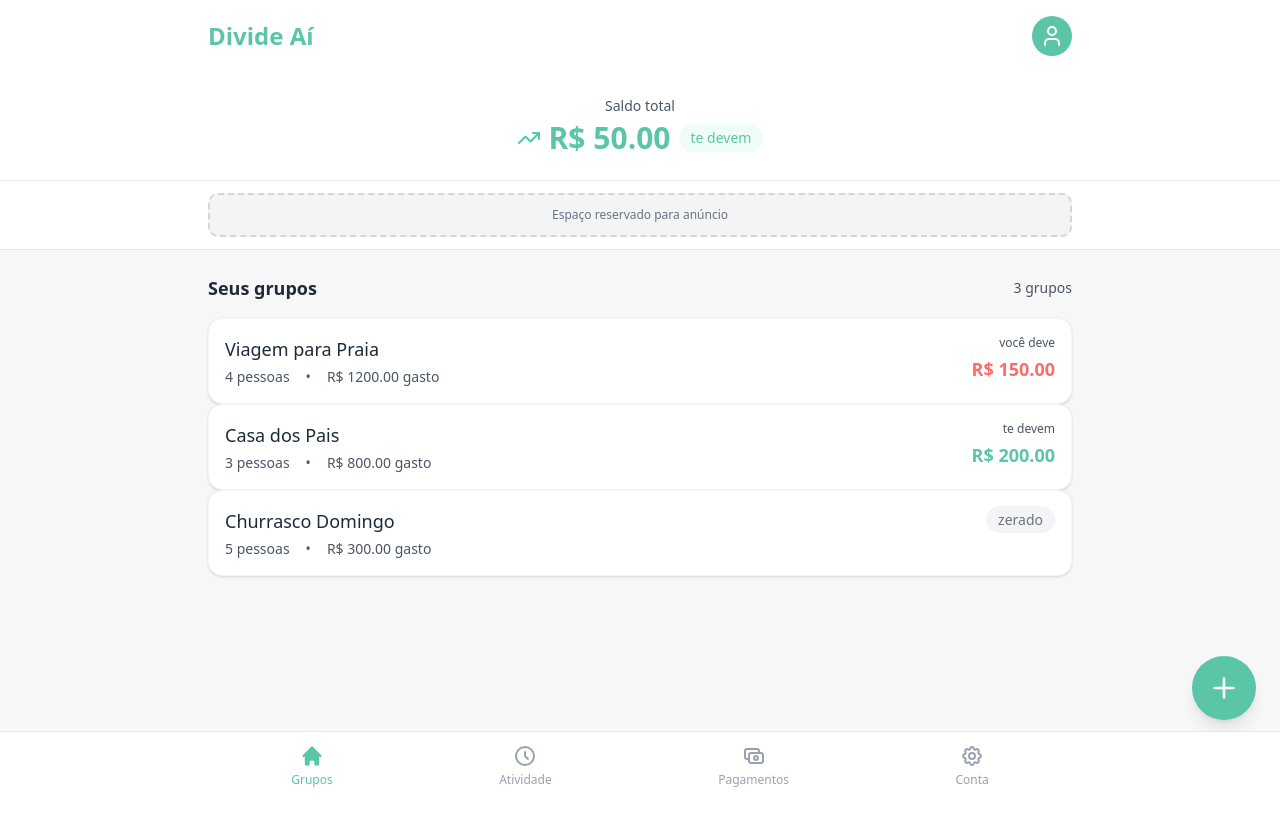
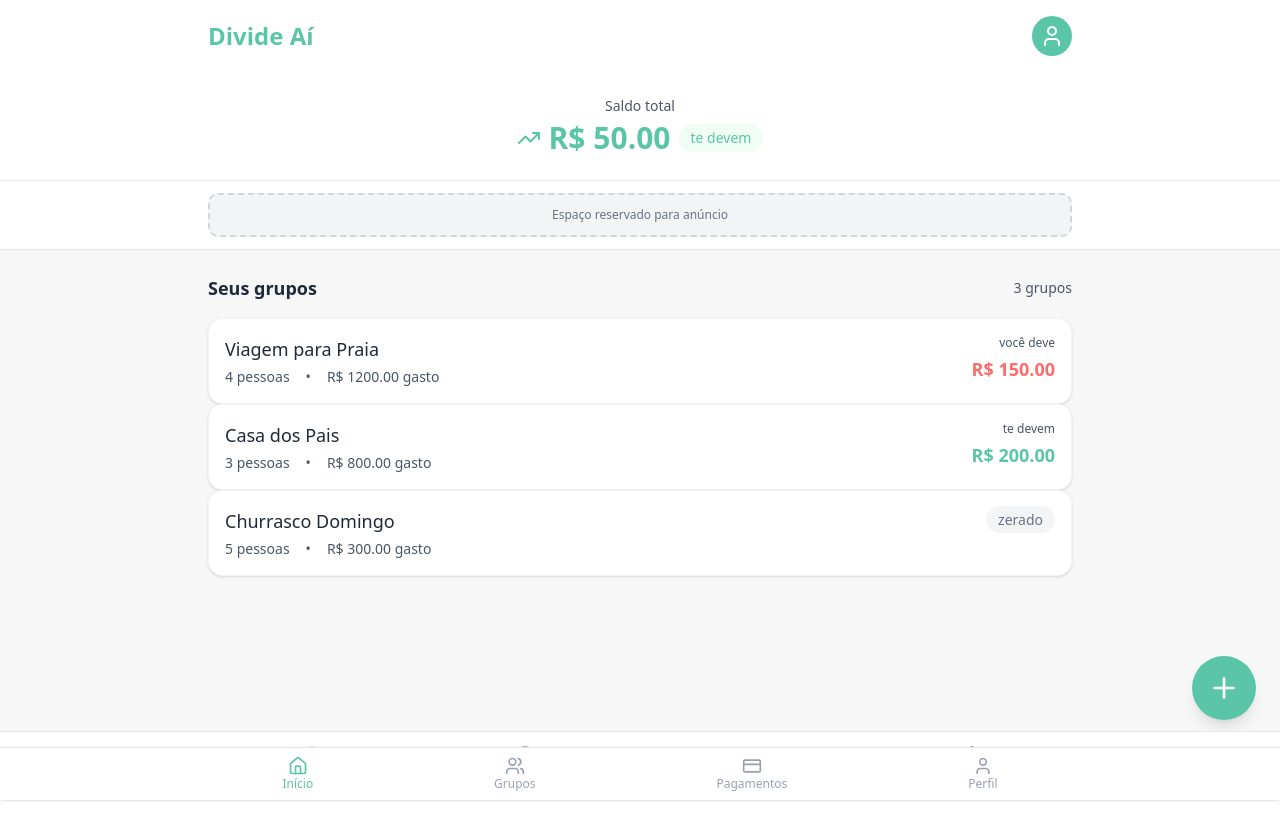
Before and after one commit to brunomafra-dev/divide-ai, a Next.js app: page / in a window 1280 px wide. Shown: the top 840 px of the page. Before the commit the page ends 800 px from the top, so only its background shows below. Built offline with nearby package versions, Linux system fonts and the light colour scheme.

Commit message:
Refactor layout.tsx to include BottomNav component

```diff
--- a/src/app/layout.tsx
+++ b/src/app/layout.tsx
@@ -1,41 +1,50 @@
 // Generated by Lasy AI - https://lasy.ai
-import type { Metadata } from "next";
-import { Geist, Geist_Mono } from "next/font/google";
-import Script from "next/script";
-import "./globals.css";
-// Import all available fonts for AI usage
-import "../lib/fonts";
+import type { Metadata } from "next"
+import { Geist, Geist_Mono } from "next/font/google"
+import Script from "next/script"
+import "./globals.css"
+
+// fontes extras usadas pela Lasy (mantém)
+import "../lib/fonts"
+
+// 👉 IMPORT DO BOTTOM NAV
+import BottomNav from "@/components/ui/bottom-nav"
 
 const geistSans = Geist({
   variable: "--font-geist-sans",
   subsets: ["latin"],
-});
+})
 
 const geistMono = Geist_Mono({
   variable: "--font-geist-mono",
   subsets: ["latin"],
-});
+})
 
 export const metadata: Metadata = {
   title: "Divide Aí - Divida gastos com facilidade",
   description: "Organize e divida gastos entre amigos, casais e grupos",
-};
+}
 
 export default function RootLayout({
   children,
-}: Readonly<{
-  children: React.ReactNode;
-}>) {
+}: {
+  children: React.ReactNode
+}) {
   return (
     <html lang="pt-BR">
       <head>
         <Script src="/lasy-bridge.js" strategy="beforeInteractive" />
       </head>
+
+      {/* pb-20 garante espaço para o bottom nav */}
       <body
-        className={`${geistSans.variable} ${geistMono.variable} antialiased`}
+        className={`${geistSans.variable} ${geistMono.variable} antialiased pb-20`}
       >
         {children}
+
+        {/* NAVBAR GLOBAL – aparece em TODAS as telas */}
+        <BottomNav />
       </body>
     </html>
-  );
+  )
 }
```
